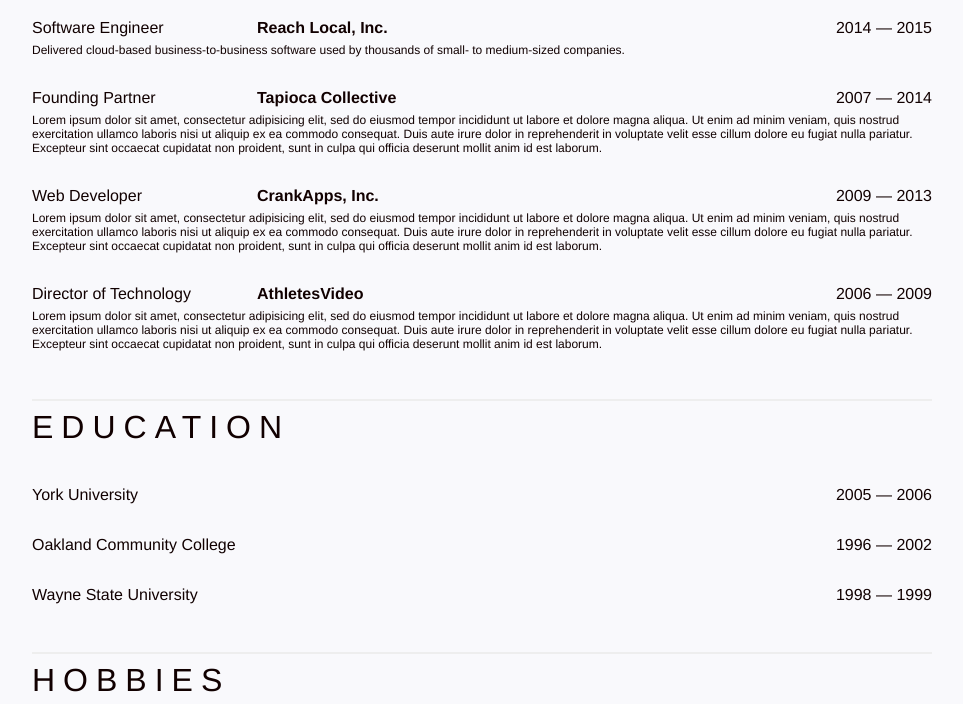
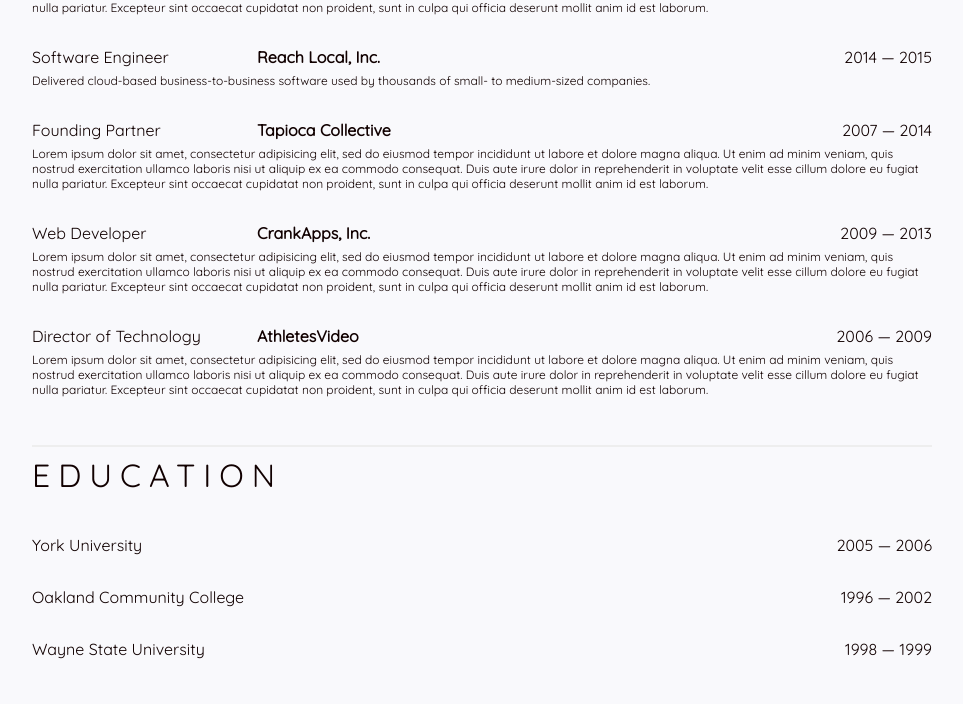
Before and after one commit to iamsolarpowered/iamsolarpowered.github.io, a plain HTML site: page index.html in a window 1280 px wide. Shown: the part 706-1410 px from the top of the page, without its empty margins (158-1121 px from the left). Drawn offline with Linux system fonts and the light colour scheme.

Commit message:
Change default font.

```diff
--- a/css/main.css
+++ b/css/main.css
@@ -1,7 +1,7 @@
 body {
   background: #f9f9fc;
   color: #100;
-  font-family: Helvetica, sans-serif;
+  font-family: 'Quicksand', 'Helvetica', sans-serif;
   font-size: 16px;
   margin: 0;
   padding: 0;
--- a/index.html
+++ b/index.html
@@ -3,6 +3,7 @@
   <head>
     <meta charset="utf-8">
     <title>Ben Shymkiw - Resume</title>
+    <link rel="stylesheet" href="https://fonts.googleapis.com/css?family=Quicksand">
     <link rel="stylesheet" href="/css/main.css">
     <link rel="stylesheet" href="/css/print.css" media="print">
   </head>
```
